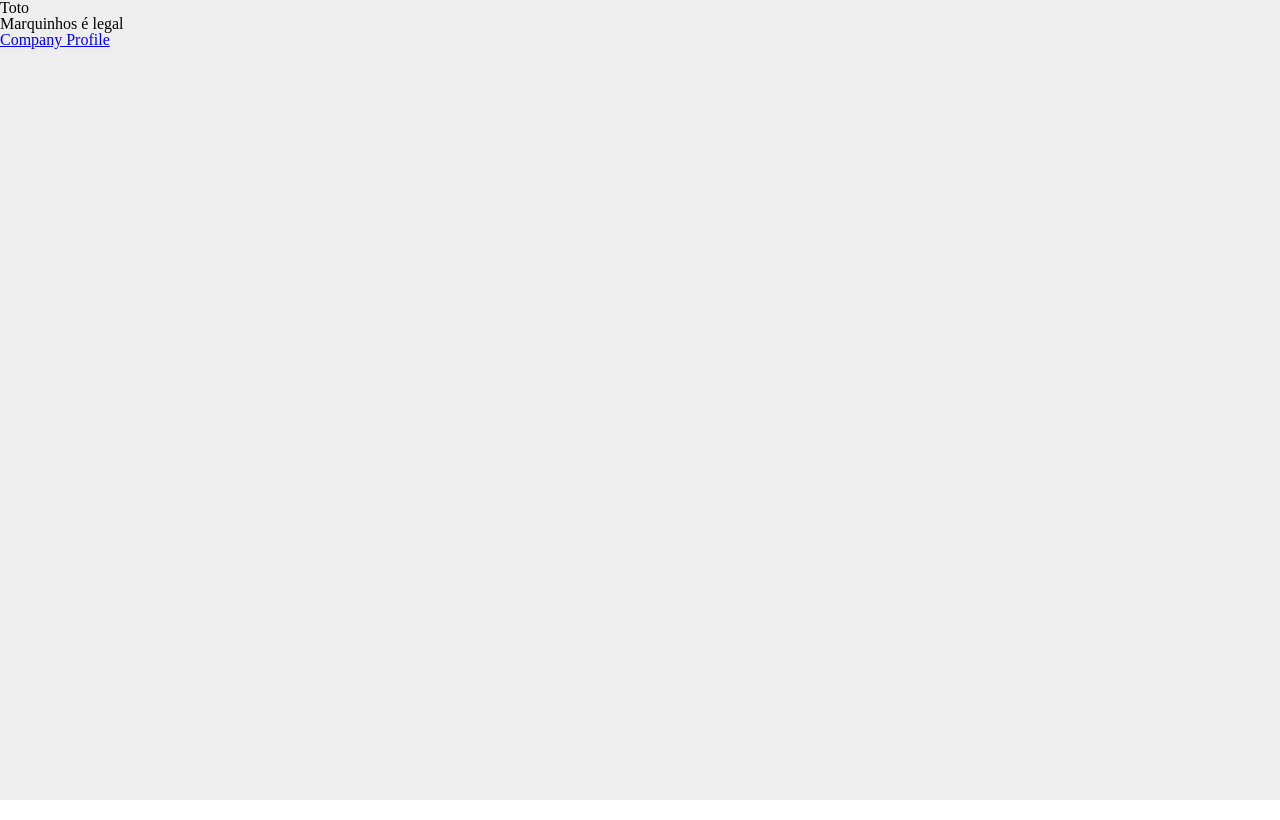
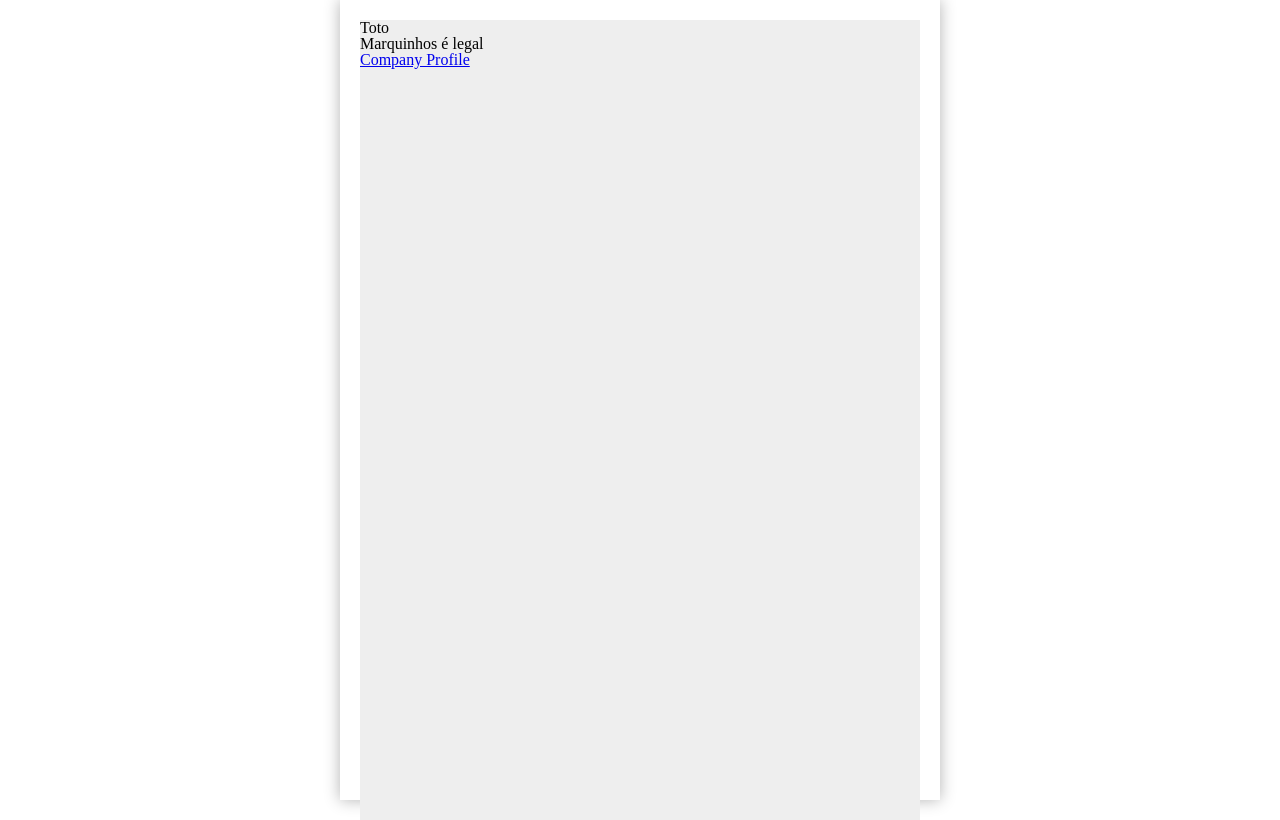
Before and after one commit to luanerdy/greenpoints, a React (Vite) app: page / in a window 1280 px wide. Built offline with nearby package versions, Linux system fonts and the light colour scheme.

Commit message:
feat: individual register in progress

```diff
--- a/index.html
+++ b/index.html
@@ -4,7 +4,7 @@
     <meta charset="UTF-8" />
     <link rel="icon" type="image/svg+xml" href="/src/favicon.svg" />
     <meta name="viewport" content="width=device-width, initial-scale=1.0" />
-    <title>Vite App</title>
+    <title>GreenPoints</title>
   </head>
   <body>
     <div id="root"></div>
--- a/src/App.tsx
+++ b/src/App.tsx
@@ -8,9 +8,8 @@ function App() {
 
   return (
     <div className="App">
-      <GlobalStyles></GlobalStyles>
+      <GlobalStyles />
       <Main />
-
     </div>
   )
 }
--- a/src/assets/Routes/Routes.tsx
+++ b/src/assets/Routes/Routes.tsx
@@ -1,7 +1,7 @@
-import React from 'react'
 import {Routes, Route, BrowserRouter as Router} from 'react-router-dom'
 import { CompanyProfile } from '../../pages/company profile'
 import { Home } from '../../pages/home/index'
+import { IndividualsRegister } from '../../pages/individual-register'
 
 export const Main = ()=>{
     return (
@@ -9,6 +9,7 @@ export const Main = ()=>{
            <Routes>
                <Route path='/' element={<Home title='Toto' description='Marquinhos é legal' />} />
                <Route path='/Company_profile' element={ <CompanyProfile/> }/>
+               <Route path='/individual-register' element={ <IndividualsRegister/> }/>
            </Routes>
        </Router>
     )
--- a/src/assets/components/header/styles.ts
+++ b/src/assets/components/header/styles.ts
@@ -1,6 +1,15 @@
 import styled from "styled-components"
 
 const HeaderCompany = styled.header`
+
+position: fixed;
+top: 0;
+left: 50%;
+transform: translateX(-50%);
+
+z-index: 100;
+margin: 0 auto;
+
 display: flex;
 justify-content: center;
 align-items: center;
@@ -12,6 +21,8 @@ padding: 2% 1%;
 text-align:center;
 
 box-shadow: 0px 3px 2px #D3D3D3;
+
+background-color: #fff;
 
 `
 const Title_company = styled.h1`
--- a/src/assets/styles/GlobalStyles.ts
+++ b/src/assets/styles/GlobalStyles.ts
@@ -8,4 +8,23 @@ export const GlobalStyles = createGlobalStyle`
     --color-Dark-Button: #025940;
     --color-Light-Button: #03A64A;
   }
+
+  * {
+    box-sizing: border-box;
+  }
+
+  body {
+    width: 100%;
+    height: 100vh;
+    max-width: 600px;
+    margin: 0 auto;
+
+    padding: 20px 20px 0;
+
+    box-shadow: 0 0 15px rgba(0, 0, 0, .3)
+  }
+
+  body * {
+    max-width: 600px;
+  }
 `;
--- /dev/null
+++ b/src/pages/individual-register/index.tsx
@@ -0,0 +1,24 @@
+import { IndividualsRegisterStyles } from "./styles";
+
+export const IndividualsRegister = () => {
+  return (
+    <IndividualsRegisterStyles>
+      registro Lorem ipsum dolor sit amet consectetur adipisicing elit. Quae,
+      porro non! Unde ducimus quas dolore voluptatum modi dolores illo hic velit
+      officia aliquam. Alias fuga voluptatibus accusamus nulla, officia, sed
+      accusantium sit quasi voluptas quaerat saepe est maxime, atque porro!
+      registro Lorem ipsum dolor sit amet consectetur adipisicing elit. Quae,
+      porro non! Unde ducimus quas dolore voluptatum modi dolores illo hic velit
+      officia aliquam. Alias fuga voluptatibus accusamus nulla, officia, sed
+      accusantium sit quasi voluptas quaerat saepe est maxime, atque porro!
+      registro Lorem ipsum dolor sit amet consectetur adipisicing elit. Quae,
+      porro non! Unde ducimus quas dolore voluptatum modi dolores illo hic velit
+      officia aliquam. Alias fuga voluptatibus accusamus nulla, officia, sed
+      accusantium sit quasi voluptas quaerat saepe est maxime, atque porro!
+      registro Lorem ipsum dolor sit amet consectetur adipisicing elit. Quae,
+      porro non! Unde ducimus quas dolore voluptatum modi dolores illo hic velit
+      officia aliquam. Alias fuga voluptatibus accusamus nulla, officia, sed
+      accusantium sit quasi voluptas quaerat saepe est maxime, atque porro!
+    </IndividualsRegisterStyles>
+  );
+};
--- /dev/null
+++ b/src/pages/individual-register/styles.ts
@@ -0,0 +1,5 @@
+import styled from "styled-components";
+
+export const IndividualsRegisterStyles = styled.div`
+
+`;
```
Also changed, not shown: src/assets/components/header/index.tsx (line endings or trailing spaces), src/services/individualsApi.ts (added).
